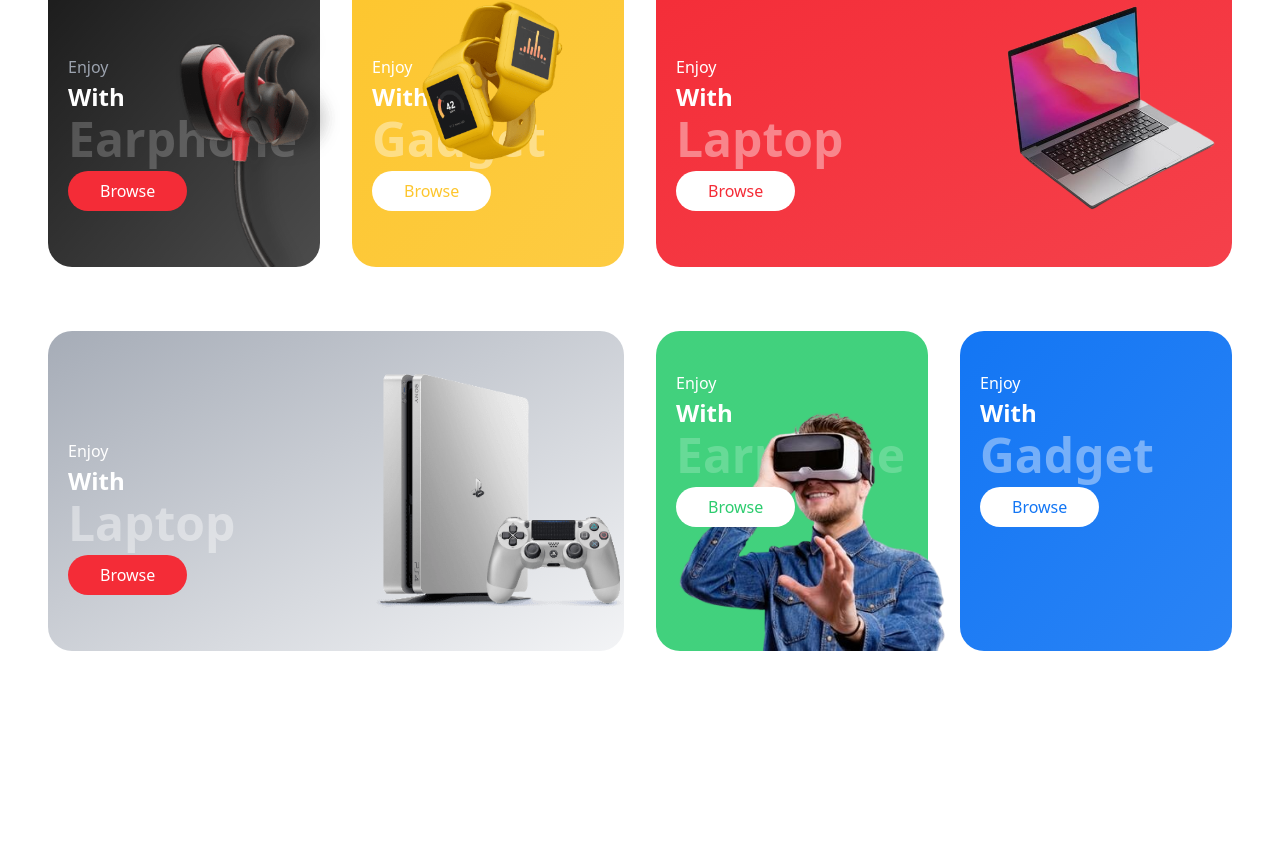
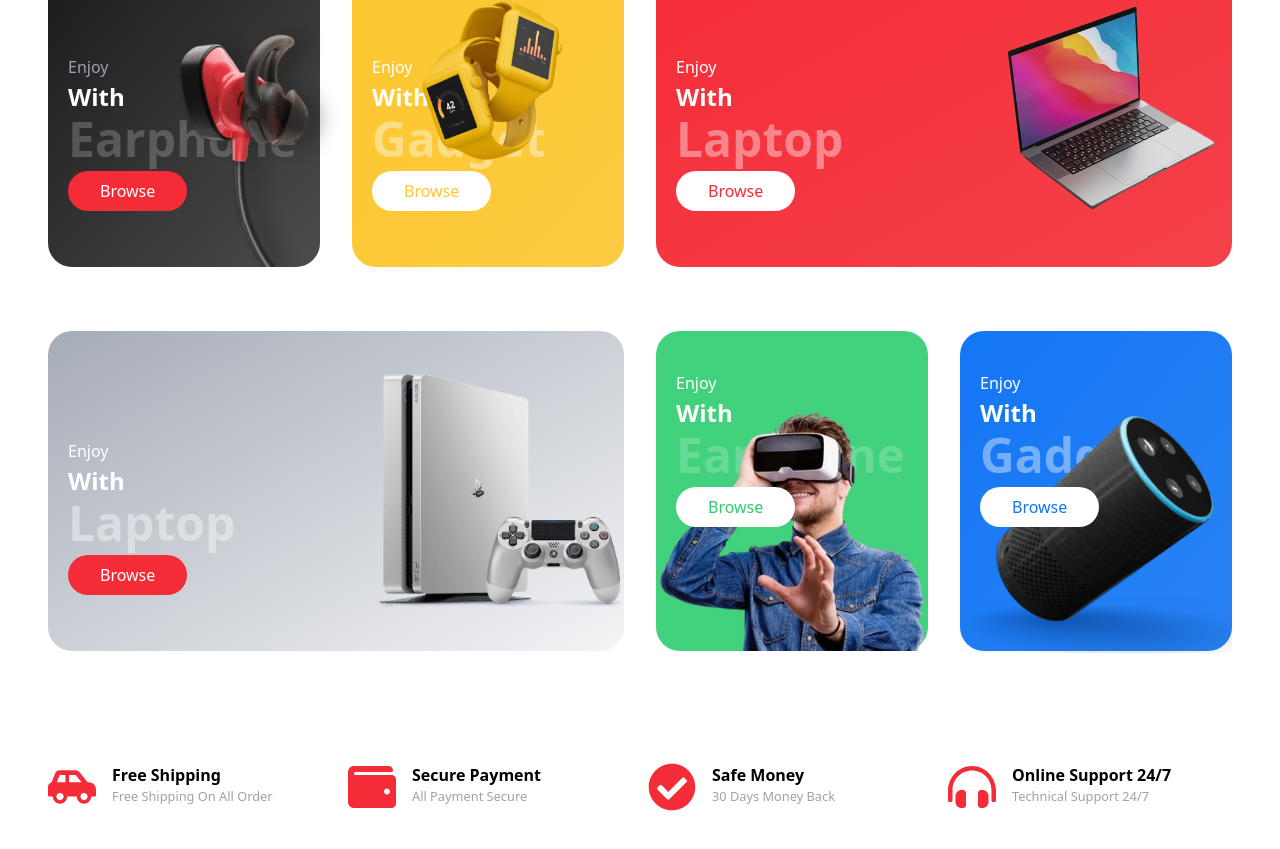
Before and after one commit to RevenBro/eshop-market, a React (Vite) app: page / in a window 1280 px wide. Shown: the part 807-1656 px from the top of the page. Before the commit the page ends 1490 px from the top, so only its background shows below. Built offline with nearby package versions, Linux system fonts and the light colour scheme.

Commit message:
some errors fixed

```diff
--- a/src/App.jsx
+++ b/src/App.jsx
@@ -3,6 +3,7 @@ import Category from './components/Category/Category'
 import Category2 from './components/Category/Category2'
 import Hero from './components/Hero/Hero'
 import Navbar from './components/Navbar/Navbar'
+import Services from './components/Services/Services'
 
 function App() {
 
@@ -12,6 +13,7 @@ function App() {
       <Hero/>
       <Category/>
       <Category2/>
+      <Services/>
     </div>
   )
 }
--- a/src/components/Category/Category2.jsx
+++ b/src/components/Category/Category2.jsx
@@ -30,7 +30,7 @@ const Category = () => {
                 <Button text="Browse" bgColor="bg-white" textColor="text-brandGreen"/>
               </div>
             </div>
-            <img className='w-[320px] absolute bottom-0' src={Image2} alt="Earphones" />
+            <img className='w-[320px] absolute bottom-0 left-0 right-0' src={Image2} alt="Earphones" />
           </div>
 
           <div className='py-10 pl-5 bg-gradient-to-br from-brandBlue to-brandBlue/90 text-white rounded-3xl relative h-[320px] flex items-start '>
@@ -42,6 +42,7 @@ const Category = () => {
                 <Button text="Browse" bgColor="bg-white" textColor="text-brandBlue"/>
               </div>
             </div>
+            <img className='w-[320px] absolute bottom-[-3px] left-0 right-0' src={Image3} alt="Earphones" />
           </div>
 
 
--- a/src/components/Services/Services.jsx
+++ b/src/components/Services/Services.jsx
@@ -37,8 +37,8 @@ const Services = () => {
                     <div className='flex flex-col items-start sm:flex-row gap-4'>
                         {data.icon}
                         <div className=''>
-                            <h1 className='lg:text-xl font-bold'>{data.title}</h1>
-                            <p className='text-gray-400 text-sm'>{data.description}</p>
+                            <h1 className='lg:text-[1rem] font-bold'>{data.title}</h1>
+                            <p className='text-gray-400 text-[0.8rem]'>{data.description}</p>
                         </div>
 
                     </div>
```
